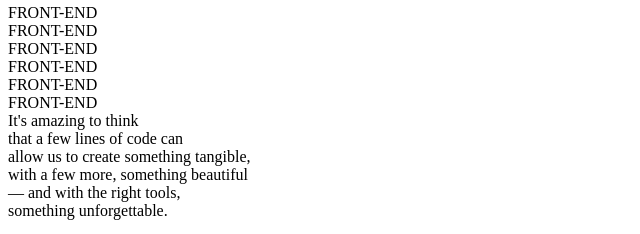
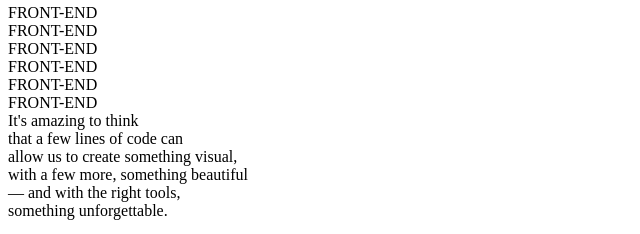
Before and after one commit to PatrickMunar/PortfolioV2, a website: page src/index.html in a window 1280 px wide. Shown: the part 1490-1724 px from the top of the page, 0-640 px from the left. Drawn offline with nearby package versions, Linux system fonts and the light colour scheme; a web font is replaced by a local one.

Commit message:
text update

```diff
--- a/src/index.html
+++ b/src/index.html
@@ -127,7 +127,7 @@
                 <div class="scrollBottom" id="scrollBottom3">FRONT-END</div>
                 <div class="scrollBottom" id="scrollBottom4">FRONT-END</div>
             </div>
-            <div class="topSkillsText topSkillsMove extraSkillsTextSize">It's amazing to think<br>that a few lines of code can<br>allow us to create something tangible,<br>with a few more, something beautiful</div>
+            <div class="topSkillsText topSkillsMove extraSkillsTextSize">It's amazing to think<br>that a few lines of code can<br>allow us to create something visual,<br>with a few more, something beautiful</div>
             <div class="botSkillsText botSkillsMove  extraSkillsTextSize">— and with the right tools,<br>something unforgettable.<br><br></div>
         </div>
         <div id="portfolioSection">
```
